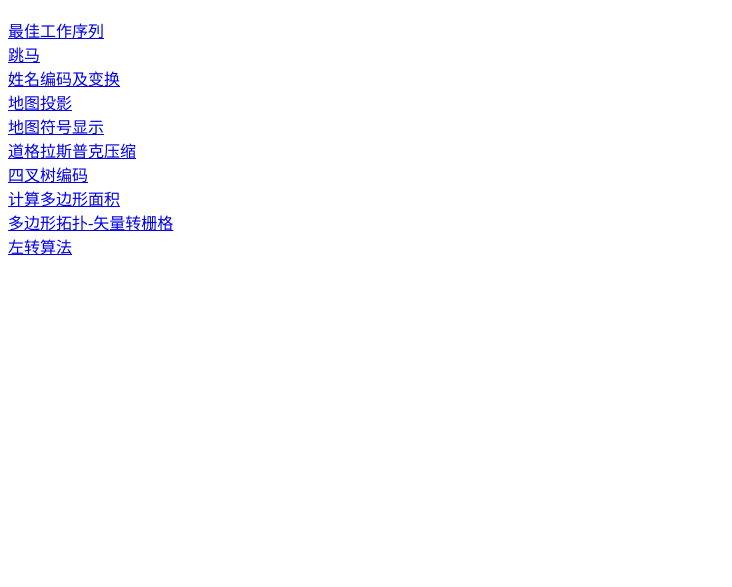
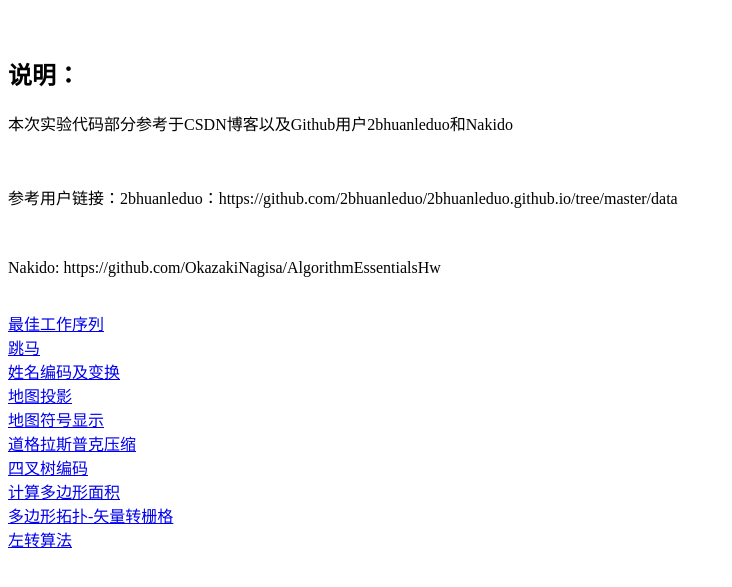
Before and after one commit to justforstar0615/10170341--GIS-, a plain HTML site: page index.html in a window 1280 px wide. Shown: the part 57-644 px from the top of the page, without its empty margins (0-732 px from the left). Drawn offline with Linux system fonts and the light colour scheme.

Commit message:
最最最最新

```diff
--- a/index.html
+++ b/index.html
@@ -4,6 +4,14 @@
 </head>
 <body>
     <h1>10170341屈子洋GIS算法作业</h1>
+    <br />
+    <h2>说明：</h2>
+    <p>本次实验代码部分参考于CSDN博客以及Github用户2bhuanleduo和Nakido</p>
+    <br />
+    <p>参考用户链接：2bhuanleduo：<a herf="https://github.com/2bhuanleduo/2bhuanleduo.github.io/tree/master/data">https://github.com/2bhuanleduo/2bhuanleduo.github.io/tree/master/data</a> </p>
+    <br />
+    <p>Nakido: <a herf="https://github.com/OkazakiNagisa/AlgorithmEssentialsHw">https://github.com/OkazakiNagisa/AlgorithmEssentialsHw</a></p>
+    <br />
     <a href="最佳工作序列.html">最佳工作序列</a>
     <br />
     <a href="跳马.html">跳马</a>
```
